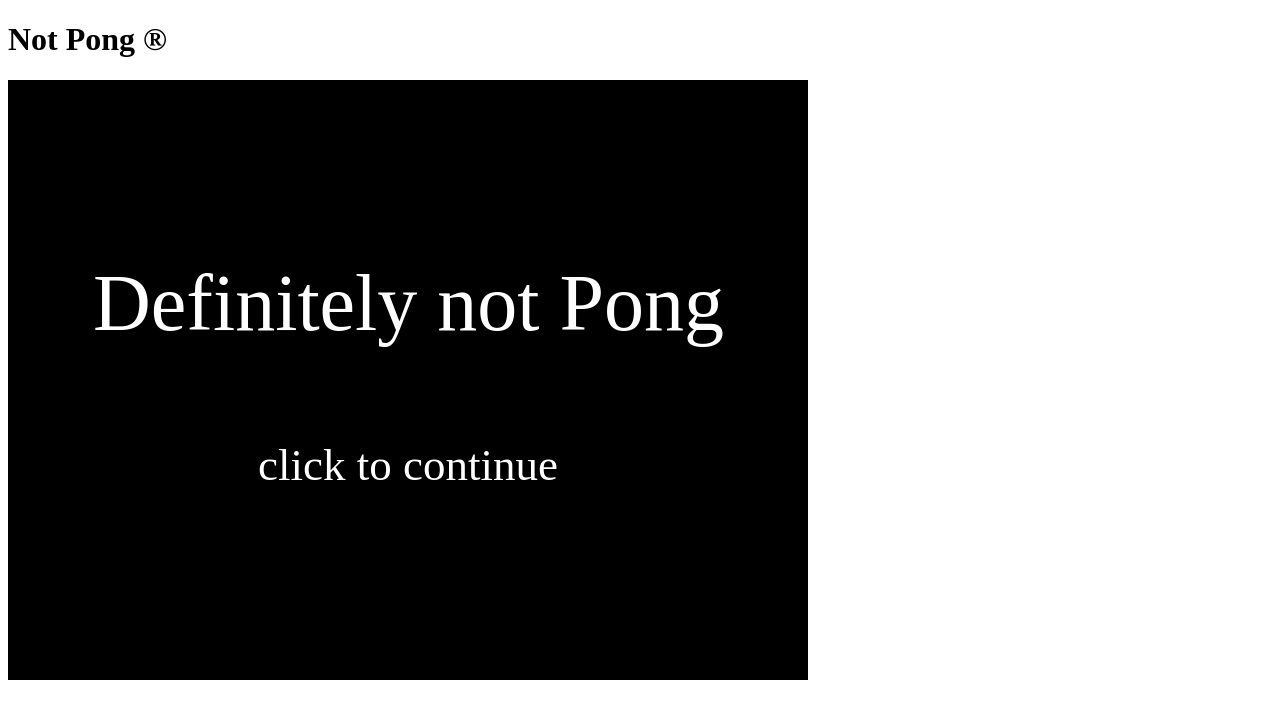
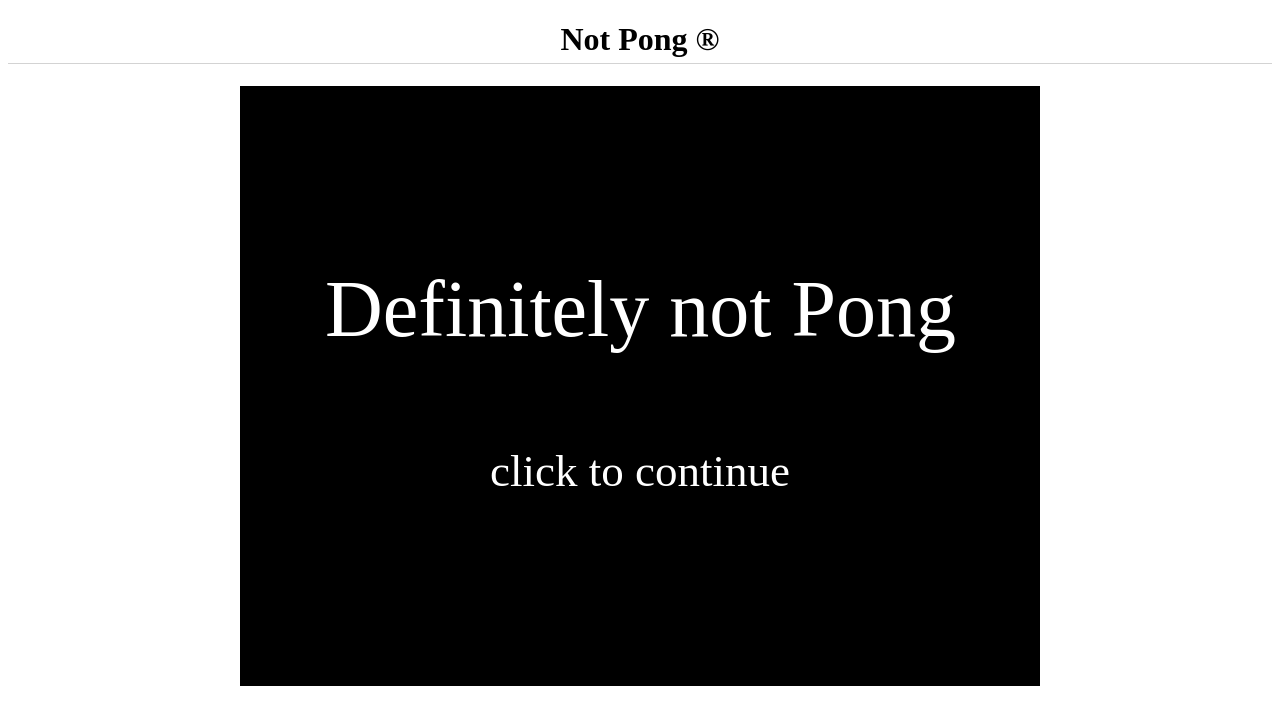
Before and after one commit to N-Ehmayer/breakout, a plain HTML site: page index.html in a window 1280 px wide. Drawn offline with Linux system fonts and the light colour scheme.

Commit message:
Added basic css

```diff
--- a/game.js
+++ b/game.js
@@ -10,7 +10,7 @@ let paddle1Y = 250;
 let paddle2Y = 250;
 const PADDLE_HEIGHT = 100;
 const PADDLE_WIDTH = 10;
-const WALL_PADDING = 15;
+const WALL_PADDING = 10;
 
 let player1Score = 0;
 let player2Score = 0;
@@ -145,6 +145,12 @@ function drawEverything() {
     return;
   }
 
+  // Scoreboard
+  canvasContext.font = '45px sans-serif'
+  canvasContext.fillStyle = 'white';
+  canvasContext.fillText(player1Score, 190, 70);
+  canvasContext.fillText(player2Score, 590, 70);
+
   drawNet();
 
   // Left paddle
@@ -154,10 +160,6 @@ function drawEverything() {
   // Ball
   colorCircle(ballX, ballY, 10, 'white');
 
-  // Scoreboard
-  canvasContext.font = '45px sans-serif'
-  canvasContext.fillText(player1Score, 190, 70);
-  canvasContext.fillText(player2Score, 590, 70);
 }
 
 function colorCircle(centerX, centerY, radius, drawColor) {
--- a/index.html
+++ b/index.html
@@ -2,10 +2,13 @@
 <html>
 <head>
   <title>Tennis-Game</title>
+  <link rel="stylesheet" type="text/css" href="./main.css">
   <script type="text/javascript" src="./game.js"></script>
 </head>
 <body>
-  <h1>Not Pong &reg;</h1>
-  <canvas id="gameCanvas" width="800" height="600"></canvas>
+  <div id="canvas-container">
+    <h1>Not Pong &reg;</h1>
+    <canvas id="gameCanvas" width="800" height="600"></canvas>
+  </div>
 </body>
 </html>
--- /dev/null
+++ b/main.css
@@ -0,0 +1,12 @@
+#canvas-container {
+  text-align: center;
+}
+
+#gameCanvas {
+  display: inline;
+}
+
+h1 {
+  border-bottom: 1px solid lightgrey;
+  padding-bottom: 5px;
+}
```
